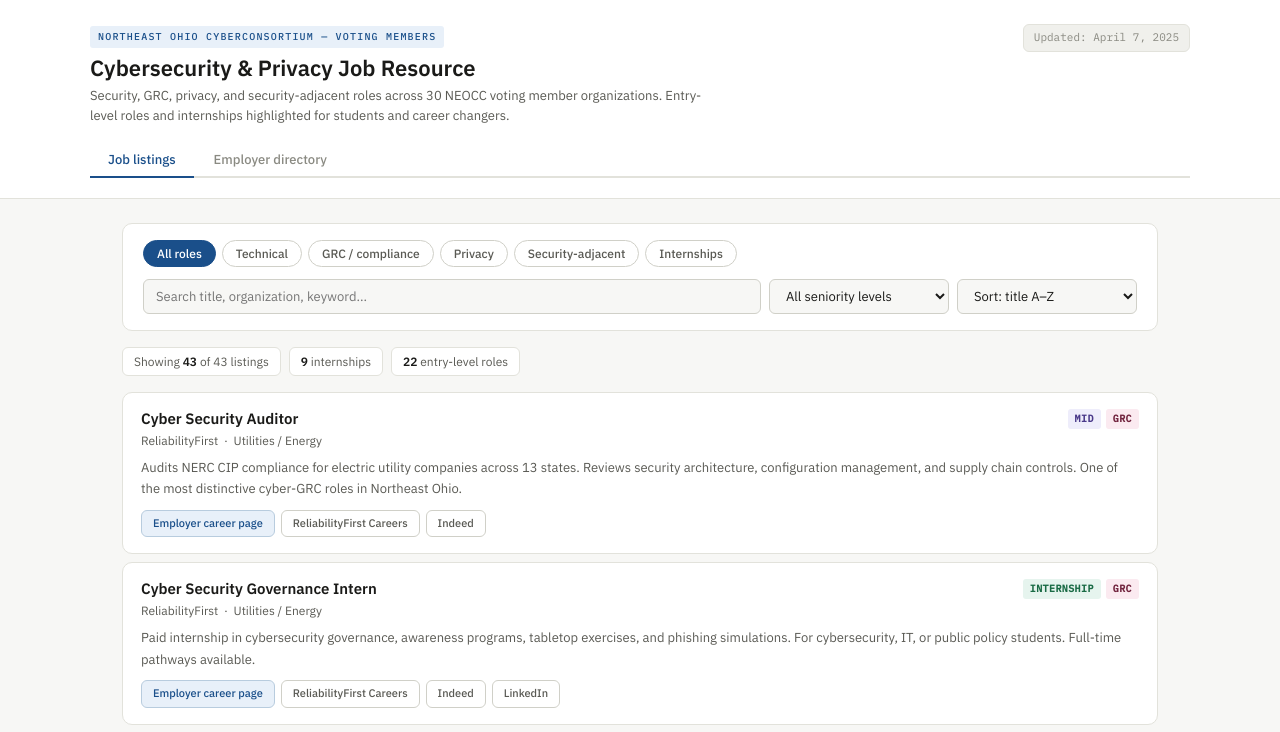
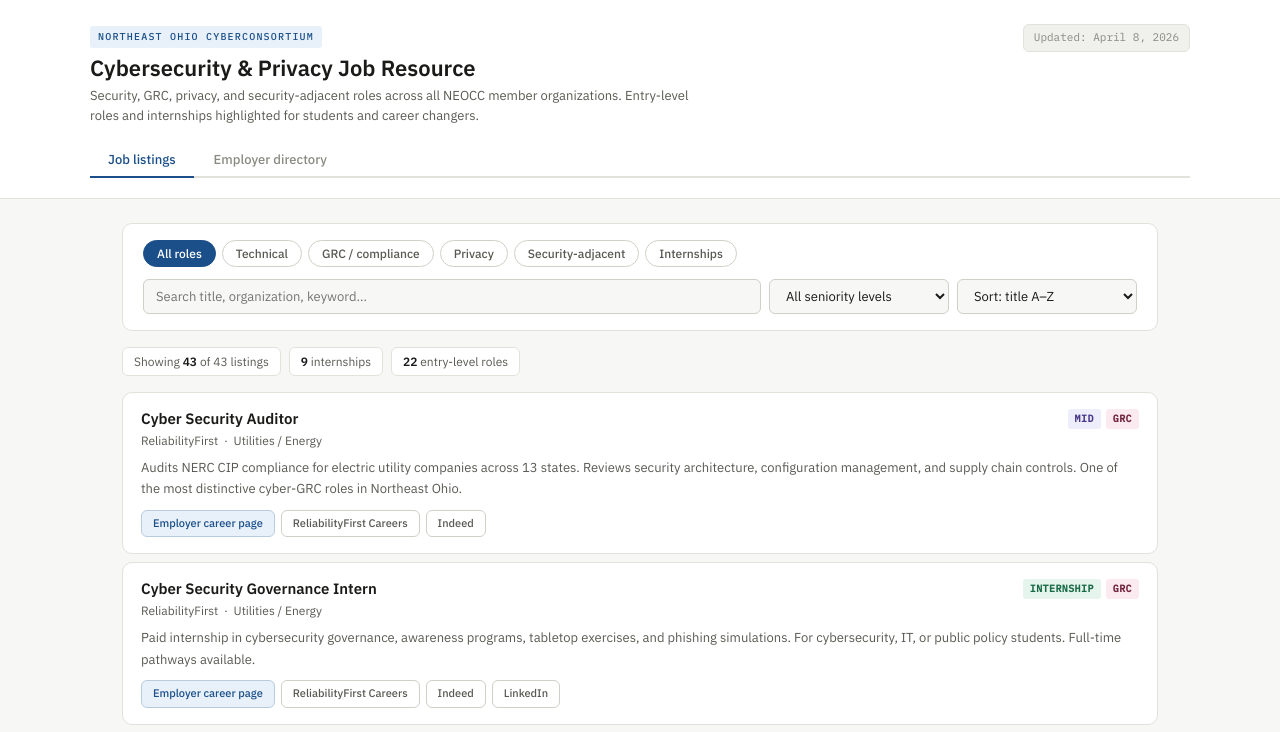
Before and after one commit to jmbrancato-091/neocc-cyber-jobs, a plain HTML site: page index.html in a window 1280 px wide. Shown: the top 732 px of the page. Drawn offline with Linux system fonts and the light colour scheme.

Commit message:
Add files via upload

```diff
--- a/index.html
+++ b/index.html
@@ -377,9 +377,9 @@
   <div class="header-inner">
     <div class="header-top">
       <div class="logo-block">
-        <div class="logo-tag">Northeast Ohio CyberConsortium — Voting Members</div>
+        <div class="logo-tag">Northeast Ohio CyberConsortium</div>
         <h1>Cybersecurity &amp; Privacy Job Resource</h1>
-        <p class="header-sub">Security, GRC, privacy, and security-adjacent roles across 30 NEOCC voting member organizations. Entry-level roles and internships highlighted for students and career changers.</p>
+        <p class="header-sub">Security, GRC, privacy, and security-adjacent roles across all NEOCC member organizations. Entry-level roles and internships highlighted for students and career changers.</p>
       </div>
       <div class="updated-tag" id="updated-tag">Updated: loading...</div>
     </div>
@@ -459,7 +459,7 @@
 
 <script>
 // ─── LAST UPDATED ───────────────────────────────────────────────
-const LAST_UPDATED = "April 7, 2025";
+const LAST_UPDATED = "April 8, 2026";
 document.getElementById('updated-tag').textContent = "Updated: " + LAST_UPDATED;
 
 // ─── DATA ───────────────────────────────────────────────────────
@@ -471,7 +471,8 @@
   {name:"Avient Corporation",                 sector:"Manufacturing",       career:"https://jobs.avient.com/",                                                    li:"https://www.linkedin.com/company/avient/jobs",                            indeed:"https://www.indeed.com/cmp/Avient-Corporation"},
   {name:"BakerHostetler",                     sector:"Legal",               career:"https://www.bakerlaw.com/careers/professional-staff/open-positions/",         li:"https://www.linkedin.com/company/bakerhostetler/jobs",                   indeed:"https://www.indeed.com/cmp/Baker-Hostetler"},
   {name:"Case Western Reserve University",    sector:"Higher Education",    career:"https://case.edu/jobs/",                                                      li:"https://www.linkedin.com/school/case-western-reserve-university/jobs",   indeed:"https://www.indeed.com/cmp/Case-Western-Reserve-University"},
-  {name:"Centers for Families and Children",  sector:"Nonprofit",           career:"https://www.cfcadvances.org/careers/",                                        li:"https://www.linkedin.com/company/centers-for-families-and-children/jobs",indeed:"https://www.indeed.com/cmp/Centers-for-Families-and-Children"},
+  {name:"The Centers",                         sector:"Nonprofit",           career:"https://www.cfcadvances.org/careers/",                                        li:"https://www.linkedin.com/company/centers-for-families-and-children/jobs",indeed:"https://www.indeed.com/cmp/Centers-for-Families-and-Children"},
+  {name:"McMaster-Carr",                        sector:"Manufacturing",       career:"https://www.mcmaster.com/careers",                                             li:"https://www.linkedin.com/company/mcmaster-carr/jobs",                     indeed:"https://www.indeed.com/cmp/Mcmaster-Carr"},
   {name:"City of Cleveland",                  sector:"Government",          career:"https://www.governmentjobs.com/careers/cleveland",                            li:"https://www.linkedin.com/company/city-of-cleveland/jobs",                indeed:"https://www.indeed.com/jobs?q=city+of+cleveland+IT+security"},
   {name:"Cleveland Clinic",                   sector:"Healthcare",          career:"https://jobs.clevelandclinic.org/it-and-cyber-security/",                     li:"https://www.linkedin.com/company/cleveland-clinic/jobs",                 indeed:"https://www.indeed.com/cmp/Cleveland-Clinic"},
   {name:"Cleveland-Cliffs",                   sector:"Manufacturing",       career:"https://careers.clevelandcliffs.com/",                                        li:"https://www.linkedin.com/company/cleveland-cliffs/jobs",                 indeed:"https://www.indeed.com/cmp/Cleveland-cliffs"},
@@ -562,7 +563,7 @@
   // AVIENT
   {title:"IT Security Analyst", org:"Avient Corporation", sector:"Manufacturing", cat:"tech", seniority:"Entry", type:"Tech", desc:"Avient is a specialty polymer and materials science company. IT security roles protect a global manufacturing company's systems and data in a highly regulated environment.", career:"https://jobs.avient.com/", boards:[{n:"Avient Careers",u:"https://jobs.avient.com/"},{n:"LinkedIn",u:"https://www.linkedin.com/jobs/search/?keywords=avient+IT+security"}]},
   // CENTERS FOR FAMILIES
-  {title:"IT / Data Security Intern", org:"Centers for Families and Children", sector:"Nonprofit", cat:"intern", seniority:"Internship", type:"Tech", desc:"Cleveland nonprofit offering social services. IT and data security internship opportunities support protecting sensitive client data in a community health and social services context.", career:"https://www.cfcadvances.org/careers/", boards:[{n:"CFC Careers",u:"https://www.cfcadvances.org/careers/"},{n:"Idealist",u:"https://www.idealist.org/en/jobs?q=security+intern+cleveland"}]},
+  {title:"IT / Data Security Intern", org:"The Centers", sector:"Nonprofit", cat:"intern", seniority:"Internship", type:"Tech", desc:"Cleveland nonprofit offering social services. IT and data security internship opportunities support protecting sensitive client data in a community health and social services context.", career:"https://www.cfcadvances.org/careers/", boards:[{n:"The Centers Careers",u:"https://www.cfcadvances.org/careers/"},{n:"Idealist",u:"https://www.idealist.org/en/jobs?q=security+intern+cleveland"}]},
   // SECURITY-ADJACENT
   {title:"Identity & Access Management Analyst", org:"Multiple NEOCC Members", sector:"Various", cat:"adj", seniority:"Entry", type:"Security-Adjacent", desc:"IAM roles span the NEOCC membership — healthcare (Cleveland Clinic, UH), finance (KeyBank, Progressive), and technology (Hyland, Eaton). Often sits in IT Operations with close ties to security. A strong entry pathway for new graduates.", career:"https://www.linkedin.com/jobs/search/?keywords=identity+access+management+analyst+Cleveland", boards:[{n:"LinkedIn",u:"https://www.linkedin.com/jobs/search/?keywords=identity+access+management+analyst+cleveland+ohio"},{n:"Indeed",u:"https://www.indeed.com/jobs?q=identity+access+management+analyst+cleveland+ohio"},{n:"Dice",u:"https://www.dice.com/jobs?q=identity+access+management+analyst&location=cleveland"}]},
   {title:"Enterprise Architect (Security Focus)", org:"Multiple NEOCC Members", sector:"Various", cat:"adj", seniority:"Senior", type:"Security-Adjacent", desc:"Many NEOCC members (KeyBank, Eaton, Sherwin-Williams, Cleveland Clinic) hire Enterprise Architects with a strong security focus. These roles shape security-influencing architecture decisions and typically sit outside the CISO organization.", career:"https://www.linkedin.com/jobs/search/?keywords=enterprise+architect+security+Cleveland+Ohio", boards:[{n:"LinkedIn",u:"https://www.linkedin.com/jobs/search/?keywords=enterprise+architect+security+cleveland+ohio"},{n:"Indeed",u:"https://www.indeed.com/jobs?q=enterprise+architect+security+cleveland+ohio"}]},
@@ -659,7 +660,7 @@
   f.sort((a,b) => a.name.localeCompare(b.name));
 
   document.getElementById('dir-stats').innerHTML =
-    `<div class="stat-chip">Showing <strong>${f.length}</strong> of ${employers.length} voting member organizations</div>`;
+    `<div class="stat-chip">Showing <strong>${f.length}</strong> of ${employers.length} member organizations</div>`;
 
   document.getElementById('dir-grid').innerHTML = f.map(e=>`
     <div class="dir-card">
```
